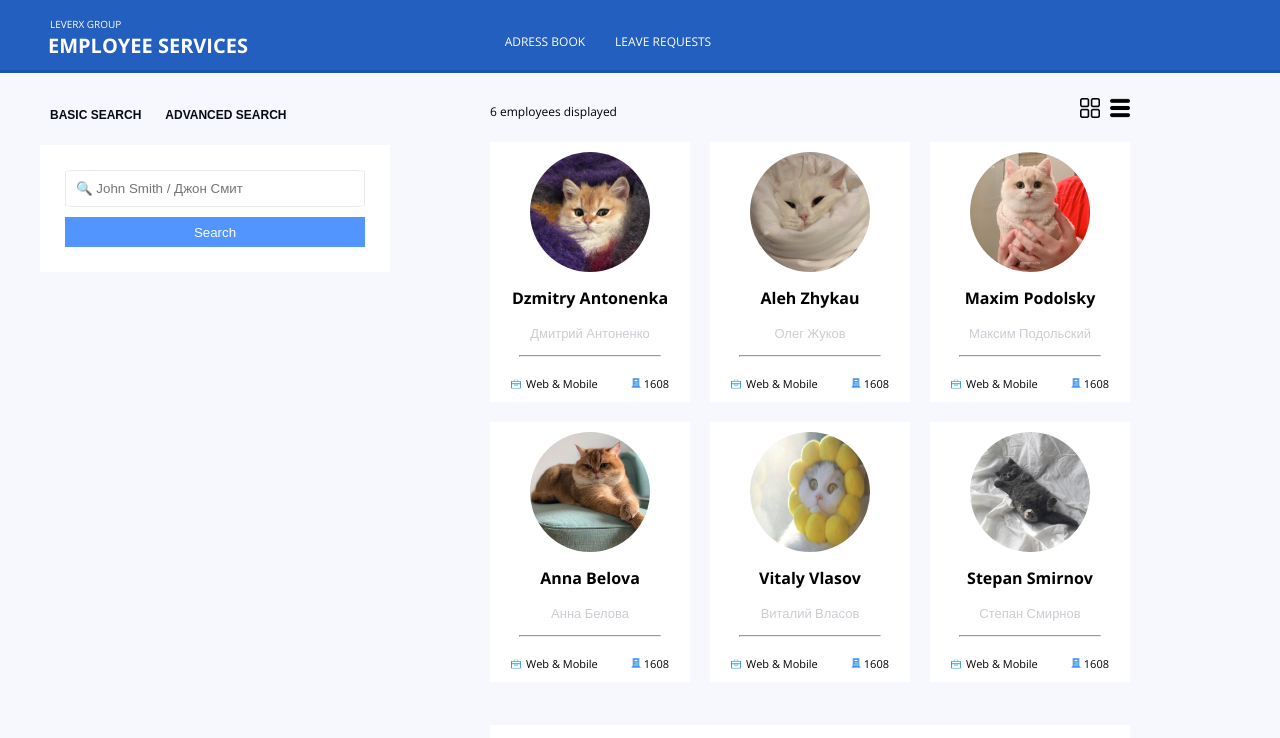
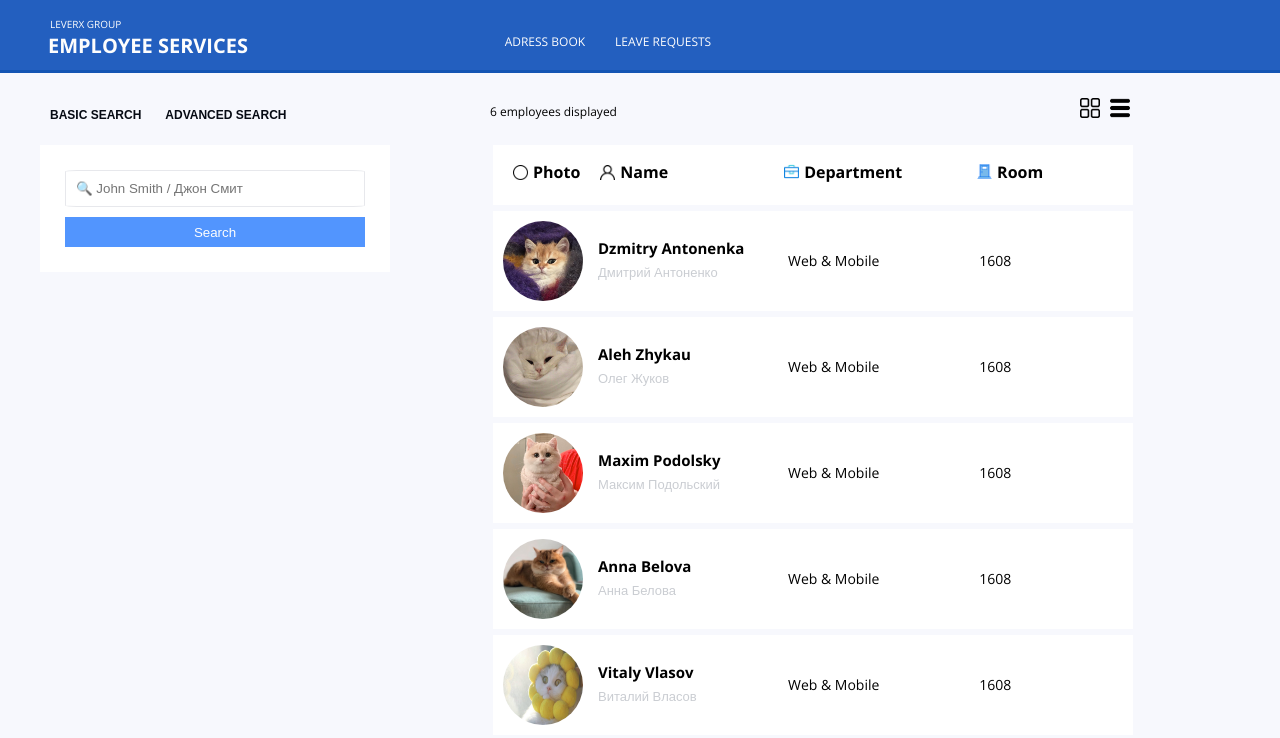
Before and after one commit to julia-svirid/leverx, a plain HTML site: page index.html in a window 1280 px wide. Both pictures are taken after a click on the picture 1120 px from the left and 108 px from the top of the page. Shown: the top 738 px of the page. Drawn offline with nearby package versions, Linux system fonts and the light colour scheme.

Commit message:
feat: fixed grid and table view

```diff
--- a/index.js
+++ b/index.js
@@ -93,9 +93,6 @@ parentBlock.appendChild(wrapper);
 
 
 
-
-
-
 /* switch */
 const menuList = document.createElement('div');
 menuList.className = "menuList";
@@ -127,18 +124,25 @@ list.src = '/assets/list.png';
 menuIcons.appendChild(list);
 
 
+// родительский блок для карточек
+const container = document.createElement('div');
+container.className = "cards";
+wrapper.appendChild(container);
+
+
+
 gridView();
 
 menu.addEventListener('click', gridView);
 
 function gridView(){
 
-// родительский блок для карточек
-const container = document.createElement('div');
-container.className = "cards";
-wrapper.appendChild(container);
+    container.innerHTML = "";
 
-container.innerHTML = "";
+
+
+
+
 
     for (let i = 0; i<developers.length; i++){
 
@@ -232,12 +236,6 @@ list.addEventListener('click', tableView);
 function tableView(){
 
 
-
-
-    const container = document.createElement('div');
-    container.className = "cards_table";
-    wrapper.appendChild(container);
-
     container.innerHTML = "";
 
     /* head of table */
@@ -307,12 +305,6 @@ function tableView(){
     headRoomText.appendChild(headRoomParagraph);
 
 
-
-
-
-
-
-
     for (let i = 0; i<developers.length; i++){
 
         const card = document.createElement('div');
@@ -325,14 +317,10 @@ function tableView(){
         card.appendChild(avatar);
 
 
-
-
     // container with names and photos
         const cardName = document.createElement('div');
         cardName.className = "card__name_table";
         card.appendChild(cardName);
-
-
 
 
 
@@ -356,16 +344,10 @@ function tableView(){
         cardRusName.appendChild(developerRusName);
 
 
-
-
-
-
         //div with department and room number
         const departmentRoomName = document.createElement('div');
         departmentRoomName.className = "department__room_table";
         card.appendChild(departmentRoomName);
-
-
 
 
         //department
@@ -374,12 +356,8 @@ function tableView(){
         departmentRoomName.appendChild(depart);
 
 
-
         const departmentNode = document.createTextNode(`${developers[i].department}`);
         depart.appendChild(departmentNode);
-
-
-
 
         const roomNumber = document.createElement('p');  //room
         roomNumber.className = "room_table";
--- a/style.css
+++ b/style.css
@@ -283,13 +283,13 @@ h2 {
 .headDepart {
     width: 15px;
     height: 15px;
-    margin: 19px 5px 20px 100px;
+    margin: 19px 5px 20px 116px;
 }
 
 .headRoom{
     width: 15px;
     height: 15px;
-    margin: 19px 5px 20px 90px;
+    margin: 19px 5px 20px 75px;
 }
 
 .cards_table{
@@ -360,4 +360,6 @@ h2 {
 
 .room_table {
     margin: 40px 60px;
+    font-family: 'Open Sans', sans-serif;
+    font-size: 14px;
 }
```
